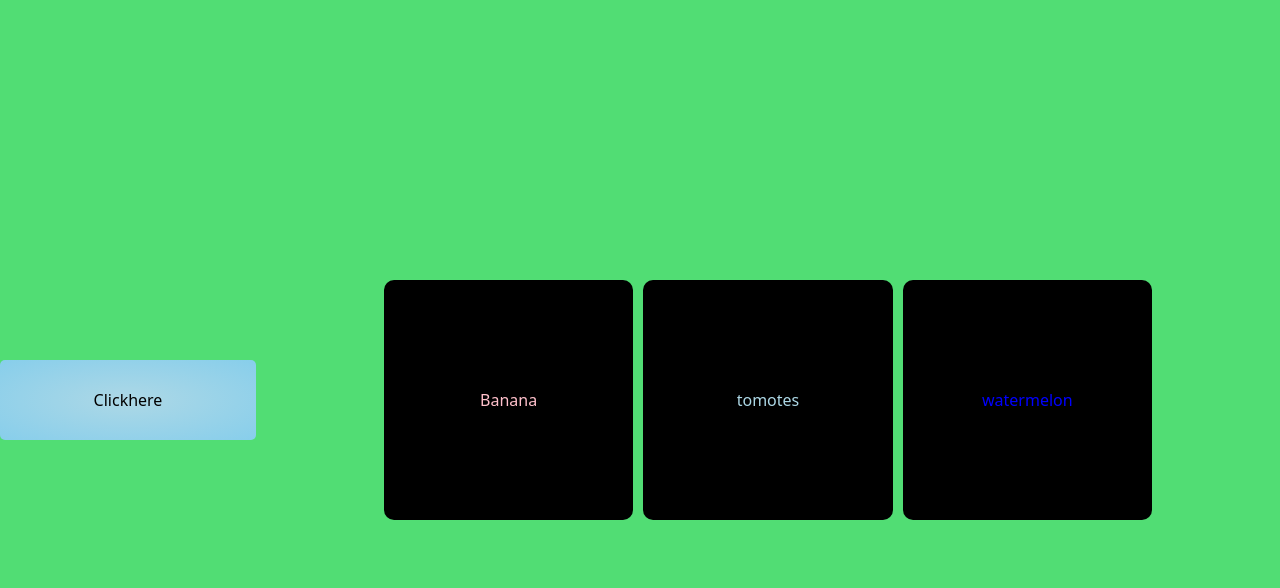
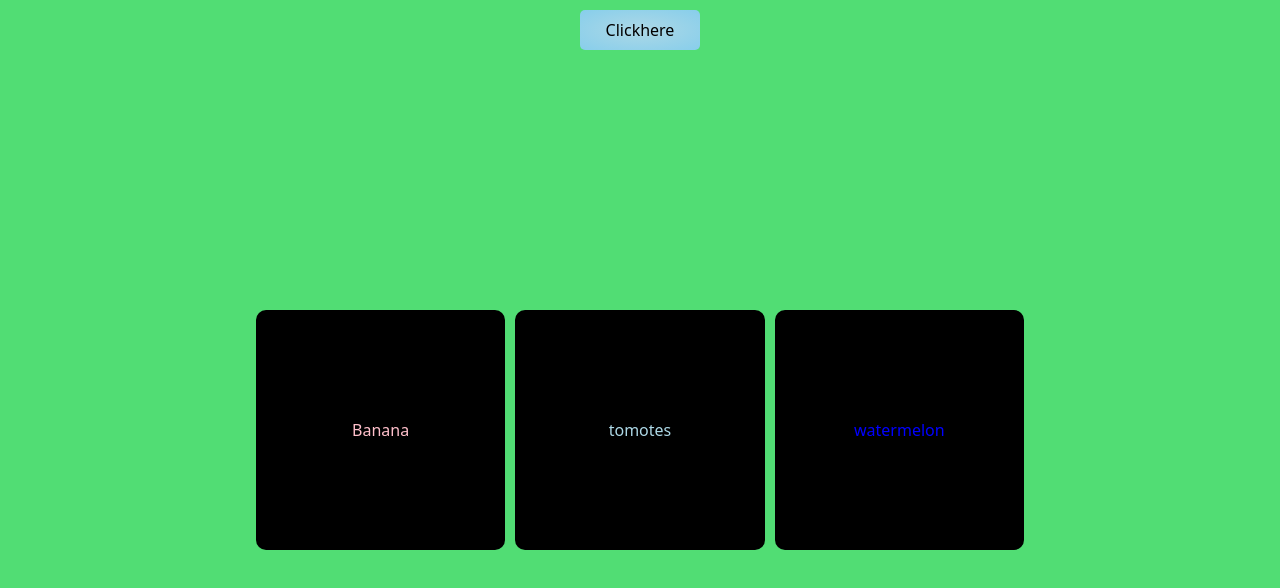
Before and after one commit to Devuno-official/ReactJs, a React (Vite) app in the folder ReactStartUp/: page / in a window 1280 px wide. Shown: the top 588 px of the page. Built offline with nearby package versions, Linux system fonts and the light colour scheme.

Commit message:
parent file with style without modules and

```diff
--- a/ReactStartUp/src/App.css
+++ b/ReactStartUp/src/App.css
@@ -15,6 +15,7 @@ html,body{
      display: flex;
      align-items: center;
      justify-content: center;
+     flex-direction: column;
      background: #51dd74;
 }
 
@@ -37,11 +38,12 @@ html,body{
 }
 
 .button{
-     width: 20%;
-     height: 80px;
+     width: 120px;
+     height: 40px;
     background-image: radial-gradient(lightblue,skyblue );
      border: none;
      border-radius: 5px;
      cursor:pointer;
+     margin: 10px;
 
 }
```
